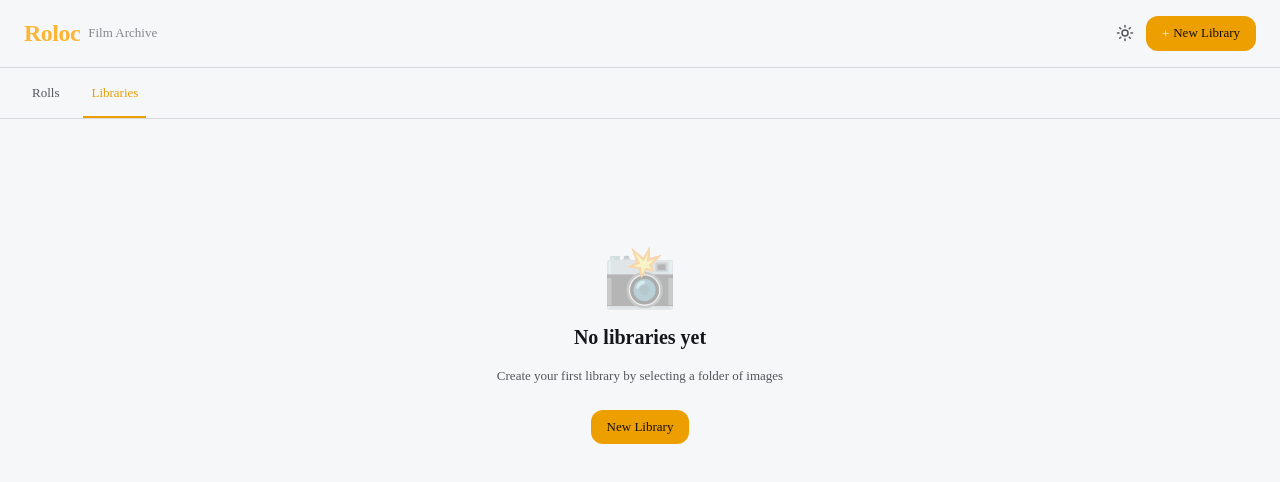
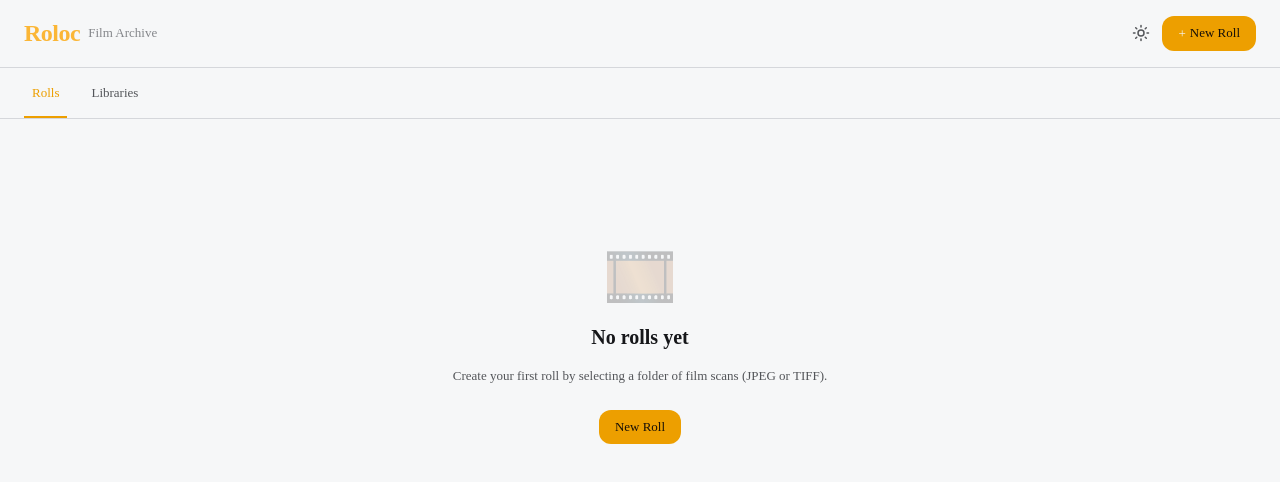
Before and after one commit to jesi-rgb/rolloc, a SvelteKit app: page / in a window 1280 px wide. Shown: the top 482 px of the page. Built offline with nearby package versions, Linux system fonts and the light colour scheme.

Commit message:
fix: no max width, rolls by default

```diff
--- a/src/routes/+page.svelte
+++ b/src/routes/+page.svelte
@@ -13,7 +13,7 @@
 
 	let rolls = $state<Roll[]>([]);
 	let libraries = $state<Library[]>([]);
-	let activeTab = $state<Tab>("libraries");
+	let activeTab = $state<Tab>("rolls");
 	let loading = $state(true);
 	let showNewRoll = $state(false);
 	let showNewLibrary = $state(false);
@@ -152,7 +152,7 @@
 					<h2 class="text-xl font-semibold text-content">
 						No rolls yet
 					</h2>
-					<p class="text-content-muted max-w-sm text-sm">
+					<p class="text-content-muted text-sm">
 						Create your first roll by selecting a folder of film
 						scans (JPEG or TIFF).
 					</p>
```
